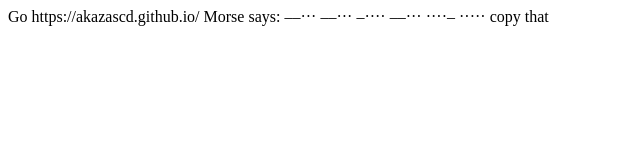
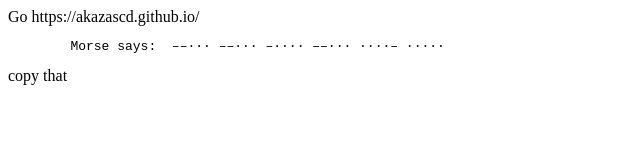
Before and after one commit to dataart8566/dataart8566.github.io, a plain HTML site: page index.html in a window 1280 px wide. Shown: the whole page, without its empty margins (0-640 px from the left). Drawn offline with Linux system fonts and the light colour scheme.

Commit message:
Update index.html

```diff
--- a/index.html
+++ b/index.html
@@ -4,7 +4,11 @@
     </head>
     <body>
         <n>Go  https://akazascd.github.io/</n>
-        <n>Morse says:  ––··· ––··· –···· ––··· ····– ····· </n>
+
+
+        <pre>
+        Morse says:  ––··· ––··· –···· ––··· ····– ····· </pre>
+
         <n>copy that</n>
 
     </body>
```
